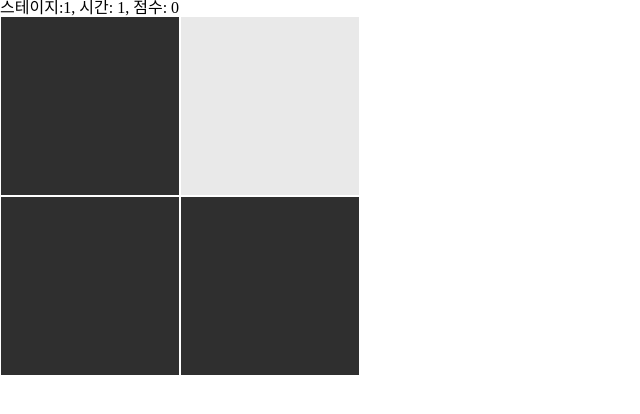
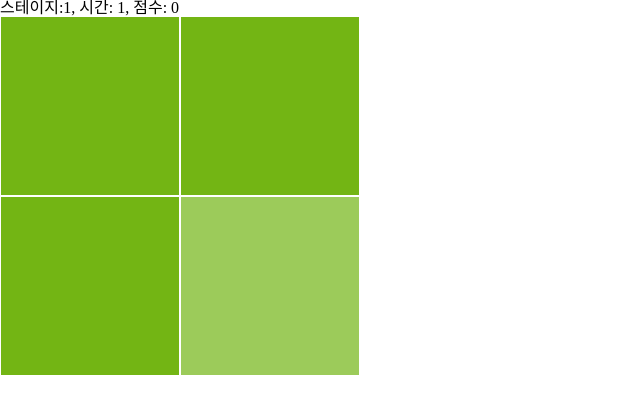
Before and after one commit to syeon2565/find-color-diff, a React (Create React App) app: page / in a window 1280 px wide. Shown: the top 414 px of the page, without its empty margins (0-640 px from the left). Built offline with nearby package versions, Linux system fonts and the light colour scheme.

Commit message:
style: 색깔 수정

```diff
--- a/src/components/Board.tsx
+++ b/src/components/Board.tsx
@@ -16,9 +16,11 @@ const Board = ({ stage, onClick }: BoardProps) => {
   const row = (Math.round((stage + 0.5) / 2) + 1) ** 2;
   const size = 360 / Math.sqrt(row);
   const answerIdx = Math.round(Math.random() * (row - 0));
-  const color = `${Math.floor(Math.random() * 256)}`;
-  const baseColor = `rgb(${color},${color},${color})`;
-  const answerColor = `rgba(${color},${color},${color},0.1)`;
+  const r = `${Math.floor(Math.random() * 256)}`;
+  const g = `${Math.floor(Math.random() * 256)}`;
+  const b = `${Math.floor(Math.random() * 256)}`;
+  const baseColor = `rgb(${r},${g},${b})`;
+  const answerColor = `rgba(${r},${g},${b},0.7)`;
 
   return (
     <BoardWrapper row={Math.sqrt(row)}>
```
